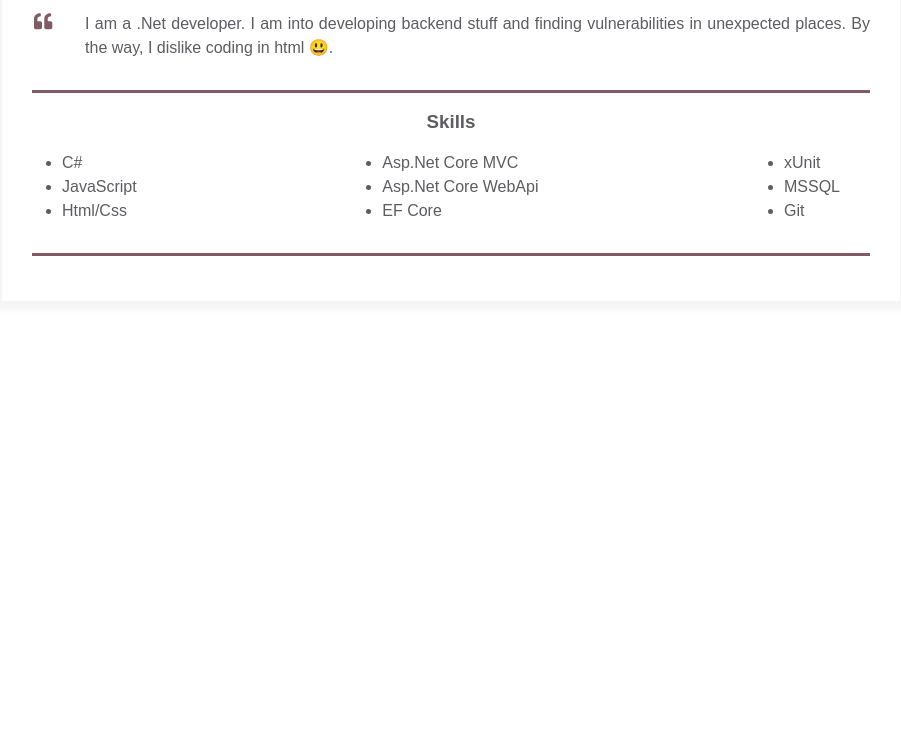
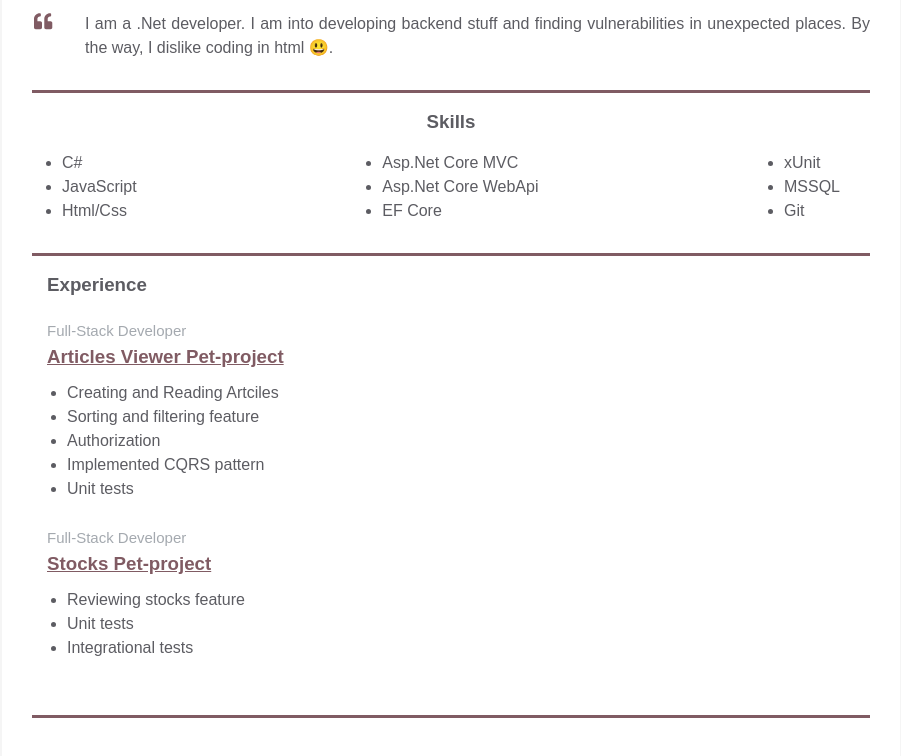
Before and after one commit to OleksandrTolmachov/homepage, a plain HTML site: page index.html in a window 1280 px wide. Shown: the part 262-1018 px from the top of the page, without its empty margins (189-1090 px from the left). Before the commit the page ends 800 px from the top, so only its background shows below. Drawn offline with Linux system fonts and the light colour scheme.

Commit message:
Added experience block

```diff
--- a/index.html
+++ b/index.html
@@ -99,6 +99,44 @@
                     </div>
                 </div>
             </div>
+            <div class="container">
+                <div class="resume__block">
+                    <div class="main-info fh">
+
+                        <div class="experiences">
+                            <h3 class="experiences__header" style="padding-left: 15px;">Experience</h3>
+                            <div class="experiences__company">
+                                <div class="experiences__company-project">
+                                    <span class="experiences__company-project-role">Full-Stack Developer</span>
+                                    <h3 class="experiences__company-project-name"><a
+                                            href="https://github.com/OleksandrTolmachov/ArticlesViewer">Articles Viewer
+                                            Pet-project</a></h3>
+                                    <ul class="experiences__company-project-responsibilities">
+                                        <li>Creating and Reading Artciles</li>
+                                        <li>Sorting and filtering feature</li>
+                                        <li>Authorization</li>
+                                        <li>Implemented CQRS pattern</li>
+                                        <li>Unit tests</li>
+                                    </ul>
+                                </div>
+                            </div>
+                            <div class="experiences__company">
+                                <div class="experiences__company-project">
+                                    <span class="experiences__company-project-role">Full-Stack Developer</span>
+                                    <h3 class="experiences__company-project-name">
+                                        <a href="https://github.com/OleksandrTolmachov/StockApp">Stocks Pet-project</a>
+                                    </h3>
+                                    <ul class="experiences__company-project-responsibilities">
+                                        <li>Reviewing stocks feature</li>
+                                        <li>Unit tests</li>
+                                        <li>Integrational tests</li>
+                                    </ul>
+                                </div>
+                            </div>
+                        </div>
+                    </div>
+                </div>
+            </div>
         </div>
     </main>
 
```
